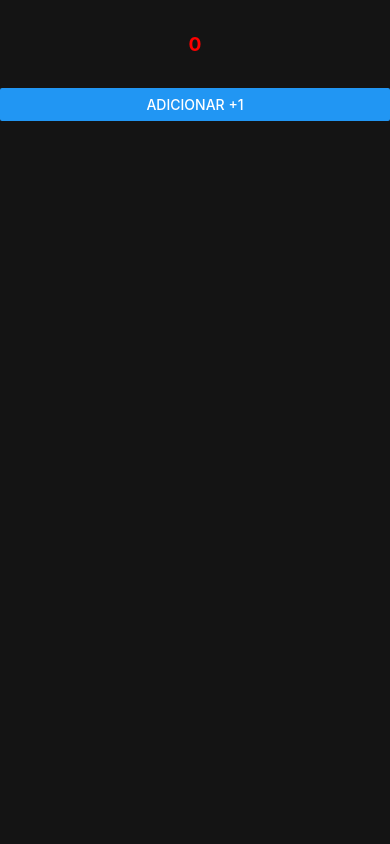
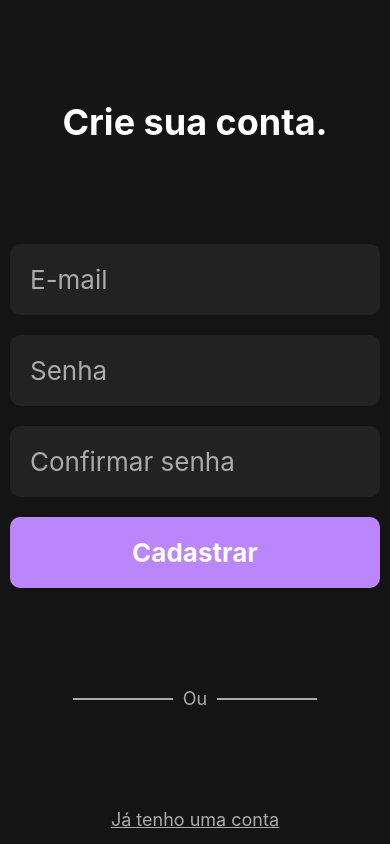
Before and after one commit to CollegeProjectsInvest/4-semestre-02-2025, a React Native app in the folder first-app/: screen / in a window 390 px wide. Built offline with nearby package versions, Linux system fonts and the light colour scheme.

Commit message:
tela login e register

```diff
--- a/first-app/App.js
+++ /dev/null
@@ -1,49 +0,0 @@
-import { StatusBar } from 'expo-status-bar';
-import { StyleSheet, Text, View, Button } from 'react-native';
-import { useState } from 'react';
-
-// Componente
-function BotaoTeste(props) {
-  return <Button title={props.title} />
-}
-
-function LetraMaiuscula({ color, children }) {
-  return (
-    <Text style={{ color: color }}>
-      {children}
-    </Text>
-  )
-}
-
-export default function App() {
-  const [contador, setContador] = useState(0)
-
-  return (
-    <View style={styles.container}>
-      {/* <Text>Hello World!</Text> */}
-      {/* <BotaoTeste title="Titulo 1" />
-      <BotaoTeste title="Titulo 2" />
-      <LetraMaiuscula color="red">Olá</LetraMaiuscula>
-      <LetraMaiuscula color="blue">Olá Mundo</LetraMaiuscula> */}
-      <Text style={styles.textoContador}>{contador}</Text>
-      <Button title='Adicionar +1' onPress={() => {
-        setContador(contador + 1)
-      }} />
-      <StatusBar style="auto" />
-    </View>
-  );
-}
-
-const styles = StyleSheet.create({
-  container: {
-    flex: 1,
-    backgroundColor: '#141414'
-  },
-  textoContador: {
-    color: 'red',
-    fontSize: '1.2rem',
-    fontWeight: 'bold',
-    textAlign: 'center',
-    padding: '2rem'
-  }
-})
--- a/first-app/index.js
+++ b/first-app/index.js
@@ -1,5 +1,5 @@
 import { registerRootComponent } from 'expo';
 
-import App from './App';
+import App from './src/App';
 
 registerRootComponent(App);
--- /dev/null
+++ b/first-app/src/App.jsx
@@ -0,0 +1,6 @@
+import { LoginPage } from "./pages/LoginPage";
+import { RegisterPage } from "./pages/RegisterPage";
+
+export default function App() {
+  return <RegisterPage />
+}
--- /dev/null
+++ b/first-app/src/components/Button.jsx
@@ -0,0 +1,30 @@
+import { TouchableOpacity, StyleSheet } from "react-native";
+
+import { Typography } from "./Typography";
+
+export function Button({ title, asLink }) {
+    if (asLink) {
+        return (
+            <TouchableOpacity>
+                <Typography variant="link">
+                    {title}
+                </Typography>
+            </TouchableOpacity>
+        )
+    }
+
+    return (
+        <TouchableOpacity style={styles.button}>
+            <Typography variant="button">{title}</Typography>
+        </TouchableOpacity>
+    );
+}
+
+const styles = StyleSheet.create({
+    button: {
+        backgroundColor: '#BB86FC',
+        width: '100%',
+        padding: 20,
+        borderRadius: 10,
+    },
+})
--- /dev/null
+++ b/first-app/src/components/Divider.jsx
@@ -0,0 +1,28 @@
+import { View, Text, StyleSheet } from "react-native"
+
+export function Divider() {
+    return (
+        <View style={styles.divider}>
+            <View style={styles.line} />
+            <Text style={styles.textDivider}>Ou</Text>
+            <View style={styles.line} />
+        </View>
+    )
+}
+
+const styles = StyleSheet.create({
+    divider: {
+        flexDirection: 'row',
+        alignItems: 'center',
+        gap: 10
+    },
+    line: {
+        backgroundColor: '#ABABAB',
+        height: 2,
+        width: 100
+    },
+    textDivider: {
+        color: '#ABABAB',
+        fontSize: 18
+    },
+})
--- /dev/null
+++ b/first-app/src/components/Input.jsx
@@ -0,0 +1,23 @@
+import { TextInput, StyleSheet } from "react-native";
+
+export function Input({ placeholder, secureTextEntry }) {
+    return (
+        <TextInput
+            style={styles.input}
+            placeholder={placeholder}
+            placeholderTextColor={'#ABABAB'}
+            secureTextEntry={secureTextEntry}
+        />
+    );
+}
+
+const styles = StyleSheet.create({
+    input: {
+        padding: 20,
+        backgroundColor: '#222222',
+        width: '100%',
+        borderRadius: 10,
+        fontSize: 26,
+        color: 'white',
+    },
+})
--- /dev/null
+++ b/first-app/src/components/Typography.jsx
@@ -0,0 +1,32 @@
+import { StyleSheet, Text } from "react-native";
+
+export function Typography({ children, variant }) {
+    return (
+        <Text style={styles[`${variant}`]}>{children}</Text>
+    );
+}
+
+const styles = StyleSheet.create({
+    text: {
+        color: "white",
+        fontSize: 24,
+        textAlign: 'center'
+    },
+    title: {
+        color: "white",
+        fontSize: 36,
+        fontWeight: 'bold',
+        textAlign: 'center'
+    },
+    button: {
+        textAlign: 'center',
+        color: 'white',
+        fontSize: 26,
+        fontWeight: 'bold'
+    },
+    link: {
+        color: "#ABABAB",
+        textDecorationLine: 'underline',
+        fontSize: 18
+    }
+})
--- /dev/null
+++ b/first-app/src/components/index.js
@@ -0,0 +1,4 @@
+export * from './Button';
+export * from './Divider';
+export * from './Input';
+export * from './Typography'
--- /dev/null
+++ b/first-app/src/pages/LoginPage.jsx
@@ -0,0 +1,35 @@
+import { StatusBar } from 'expo-status-bar';
+import { StyleSheet, View } from 'react-native';
+
+import { Input, Button, Divider, Typography } from '../components';
+
+export function LoginPage() {
+    return (
+        <View style={styles.container}>
+            <StatusBar style="light" />
+            <Typography variant={"title"}>Bem Vindo!</Typography>
+            <View style={styles.form}>
+                <Input placeholder="E-mail" />
+                <Input placeholder="Senha" secureTextEntry />
+                <Button title="Entrar" />
+            </View>
+            <Divider />
+            <Button asLink title="Criar uma conta" />
+        </View>
+    )
+}
+
+const styles = StyleSheet.create({
+    container: {
+        flex: 1,
+        backgroundColor: '#141414',
+        alignItems: "center",
+        paddingVertical: 100,
+        paddingHorizontal: 10,
+        gap: 100
+    },
+    form: {
+        width: '100%',
+        gap: 20
+    },
+});
--- /dev/null
+++ b/first-app/src/pages/RegisterPage.jsx
@@ -0,0 +1,36 @@
+import { StatusBar } from 'expo-status-bar';
+import { StyleSheet, View } from 'react-native';
+
+import { Input, Button, Divider, Typography } from '../components';
+
+export function RegisterPage() {
+    return (
+        <View style={styles.container}>
+            <StatusBar style="light" />
+            <Typography variant={"title"}>Crie sua conta.</Typography>
+            <View style={styles.form}>
+                <Input placeholder="E-mail" />
+                <Input placeholder="Senha" secureTextEntry />
+                <Input placeholder="Confirmar senha" secureTextEntry />
+                <Button title="Cadastrar" />
+            </View>
+            <Divider />
+            <Button asLink title="Já tenho uma conta" />
+        </View>
+    )
+}
+
+const styles = StyleSheet.create({
+    container: {
+        flex: 1,
+        backgroundColor: '#141414',
+        alignItems: "center",
+        paddingVertical: 100,
+        paddingHorizontal: 10,
+        gap: 100
+    },
+    form: {
+        width: '100%',
+        gap: 20
+    },
+});
```
